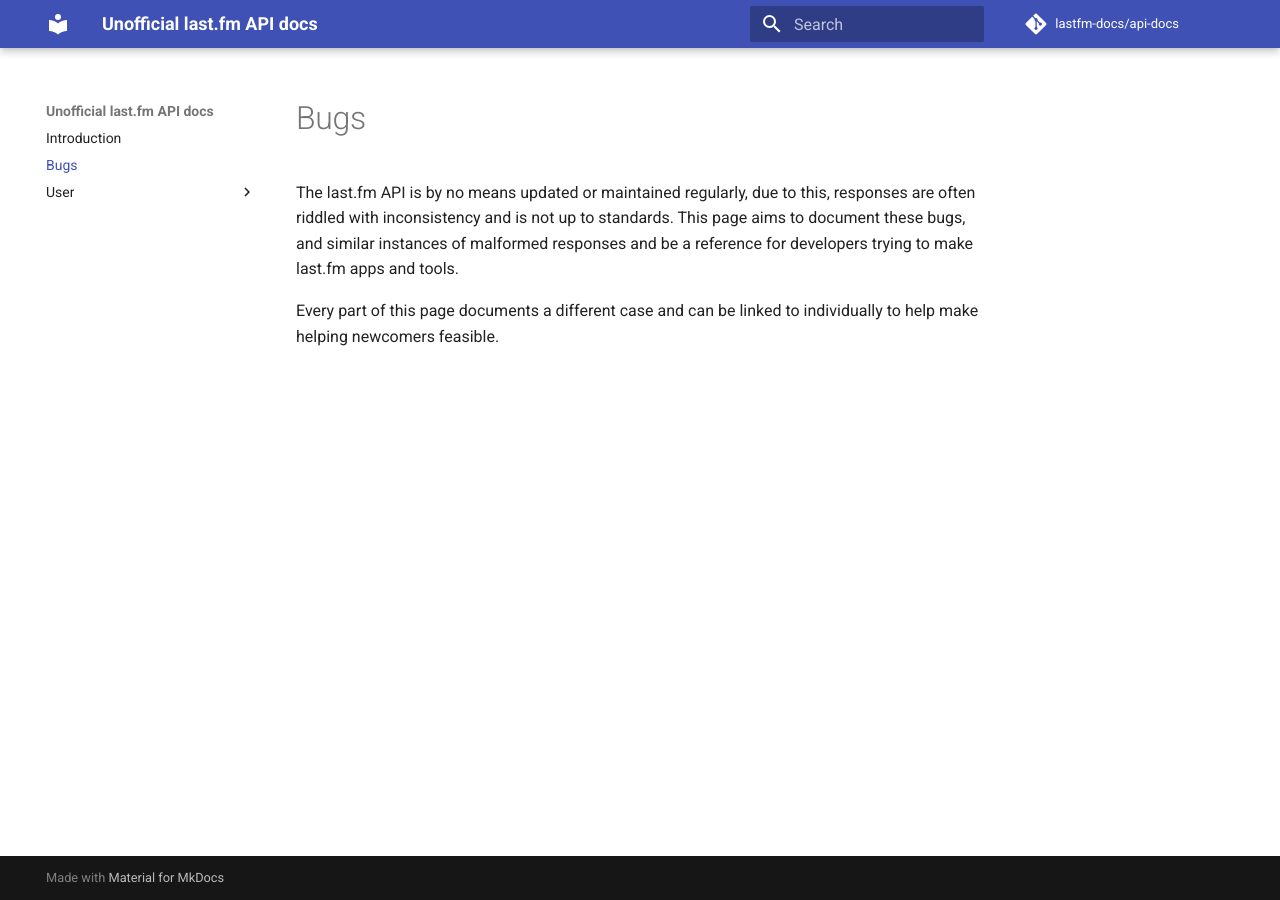
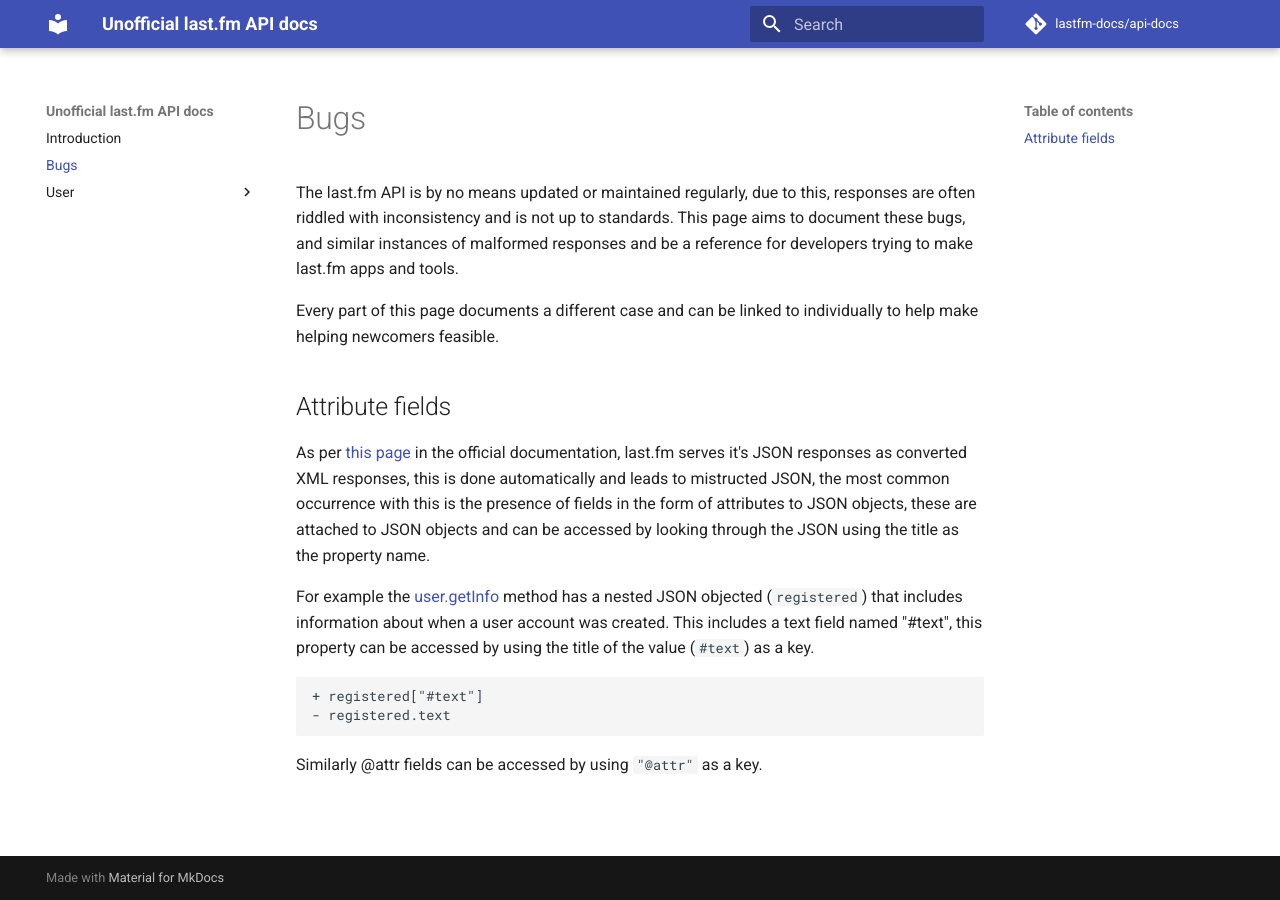
Before and after one commit to lastfm-docs/api-docs, an MkDocs documentation site: the page built from docs/bugs.md, in a window 1280 px wide. Built offline with MkDocs 1.6.1 and Material for MkDocs 9.7.7, drawn with Linux system fonts in a browser that asks for light colours; comment, search, counter and statistics services are not loaded.

Commit message:
added bit about using keys

````diff
--- a/docs/bugs.md
+++ b/docs/bugs.md
@@ -1,5 +1,16 @@
 # Bugs
-
 The last.fm API is by no means updated or maintained regularly, due to this, responses are often riddled with inconsistency and is not up to standards. This page aims to document these bugs, and similar instances of malformed responses and be a reference for developers trying to make last.fm apps and tools.
 
 Every part of this page documents a different case and can be linked to individually to help make helping newcomers feasible.
+
+## Attribute fields
+As per [this page](https://www.last.fm/api/rest) in the official documentation, last.fm serves it's JSON responses as converted XML responses, this is done automatically and leads to mistructed JSON, the most common occurrence with this is the presence of fields in the form of attributes to JSON objects, these are attached to JSON objects and can be accessed by looking through the JSON using the title as the property name.
+
+For example the [user.getInfo](https://lastfm-docs.github.io/api-docs/user/getInfo/) method has a nested JSON objected (`registered`) that includes information about when a user account was created. This includes a text
+ field named "#text", this property can be accessed by using the title of the value (`#text`) as a key.
+```
++ registered["#text"]
+- registered.text
+```
+
+Similarly @attr fields can be accessed by using `"@attr"` as a key.
````
